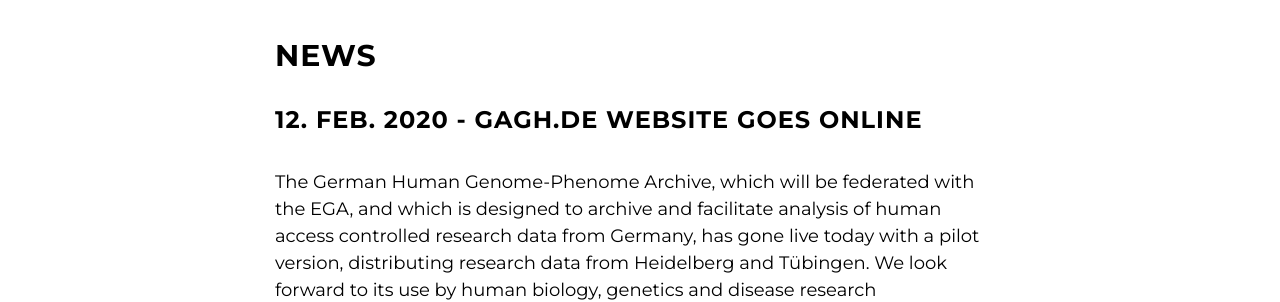
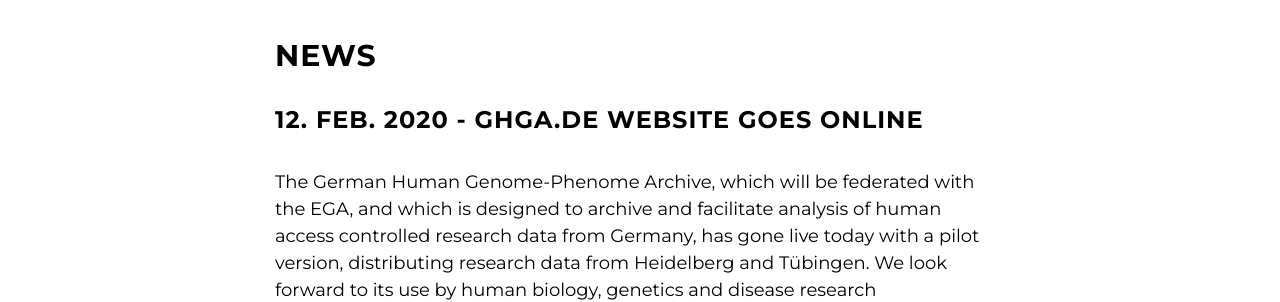
Before and after one commit to ghga-de/online, a Jekyll site: the page built from index.html, in a window 1280 px wide and 900 px high, scrolled down 2238 px. Shown: the part 155-457 px from the top of the window. Built offline with Jekyll 4.4.1, drawn with Linux system fonts in a browser that asks for light colours; nearby versions of some CDN libraries; a script that is not in the unit is left out.

Commit message:
Typo fix.

```diff
--- a/_includes/news.html
+++ b/_includes/news.html
@@ -4,7 +4,7 @@
             <div class="container">
                 <div class="col-lg-8 col-lg-offset-2">
                     <h2>News</h2>
-                    <h3>12. Feb. 2020 - GAGH.de Website Goes Online</h3>
+                    <h3>12. Feb. 2020 - GHGA.de Website Goes Online</h3>
                     <p>
                       The German Human Genome-Phenome Archive, which will be federated with the EGA, and which is designed to archive and facilitate analysis of human access controlled research data from Germany, has gone live today with a pilot version, distributing research data from Heidelberg and Tübingen. We look forward to its use by human biology, genetics and disease research communities.
                     </p>
```
